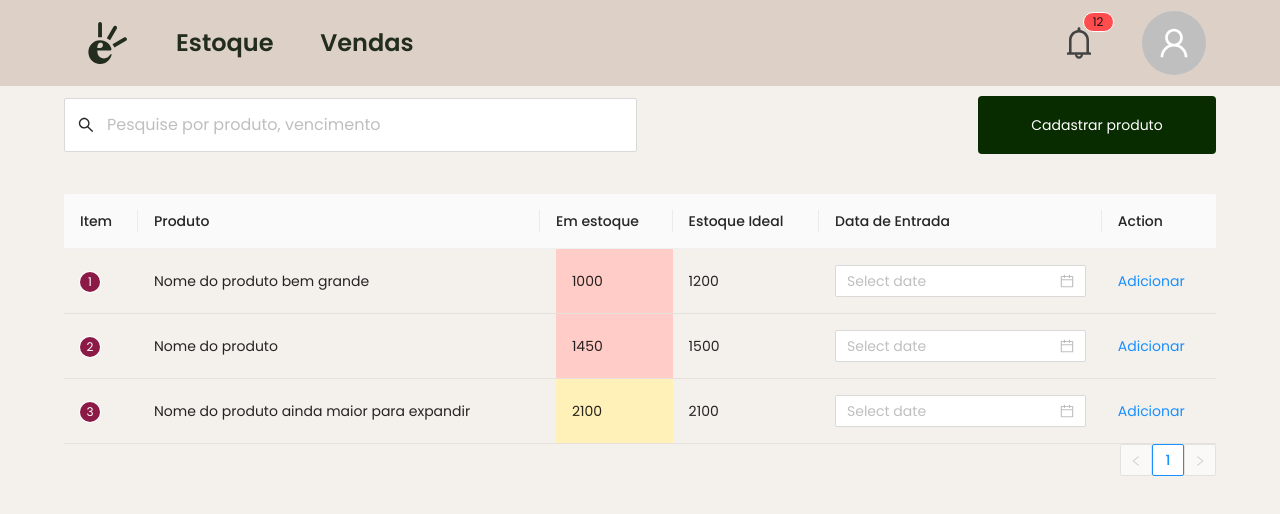
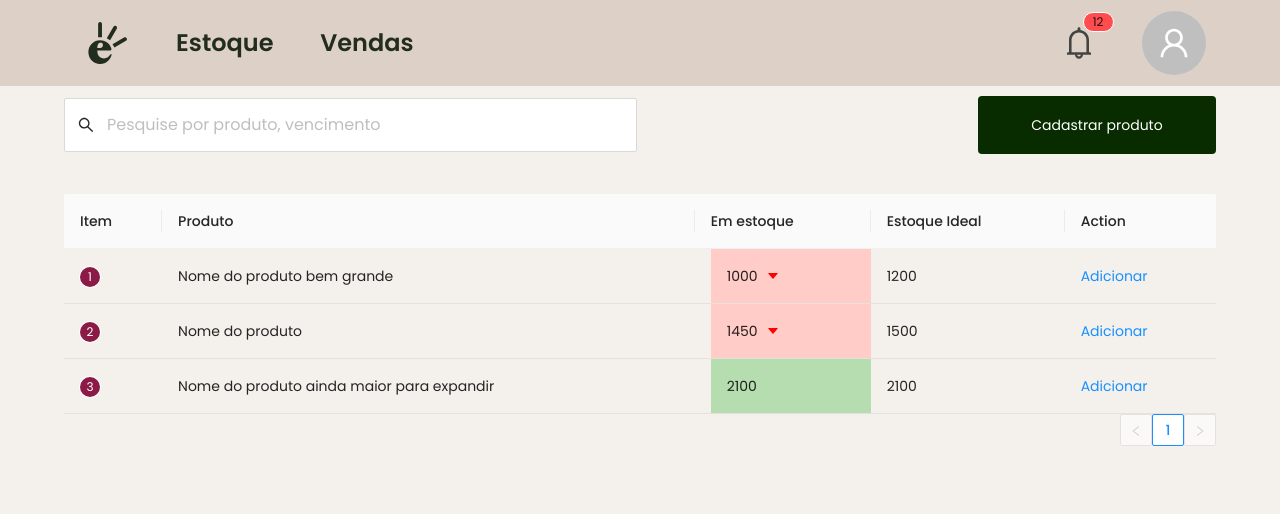
Before and after one commit to leonardoAnjos16/sinve, a React (Create React App) app: page / in a window 1280 px wide. Shown: the top 514 px of the page. Built offline with nearby package versions, Linux system fonts and the light colour scheme.

Commit message:
fix(inventory): add arrows, change color and remove column

```diff
--- a/src/components/Table/index.tsx
+++ b/src/components/Table/index.tsx
@@ -3,7 +3,9 @@ import {
   Space, Table, Tag, DatePicker, Badge,
 } from 'antd';
 import type { ColumnsType } from 'antd/es/table';
-import { Container, LinkCustom, Inventory } from './style';
+import {
+  Container, LinkCustom, Inventory, ArrowDown, ArrowUp,
+} from './style';
 
 interface DataType {
   key: string;
@@ -30,8 +32,10 @@ const columns: ColumnsType<DataType> = [
     dataIndex: 'inventory',
     key: 'inventory',
     render: (item, everything) => (
-      <Inventory isYellow={everything.inventory >= everything.idealInventory}>
+      <Inventory isYellow={everything.inventory === everything.idealInventory}>
         {item}
+        {everything.inventory > everything.idealInventory && <ArrowUp />}
+        {everything.inventory < everything.idealInventory && <ArrowDown />}
       </Inventory>
     ),
   },
@@ -40,16 +44,16 @@ const columns: ColumnsType<DataType> = [
     dataIndex: 'idealInventory',
     key: 'idealInventory',
   },
-  {
-    title: 'Data de Entrada',
-    key: 'date',
-    render: (_, record) => (
-      <DatePicker style={{
-        width: '100%',
-      }}
-      />
-    ),
-  },
+  // {
+  //   title: 'Data de Entrada',
+  //   key: 'date',
+  //   render: (_, record) => (
+  //     <DatePicker style={{
+  //       width: '100%',
+  //     }}
+  //     />
+  //   ),
+  // },
   {
     title: 'Action',
     key: 'action',
--- a/src/components/Table/style.ts
+++ b/src/components/Table/style.ts
@@ -1,4 +1,5 @@
 import styled from 'styled-components';
+import { CaretDownOutlined, CaretUpOutlined } from '@ant-design/icons';
 
 interface InventoryProps {
   isYellow: boolean
@@ -19,10 +20,21 @@ export const Container = styled.div`
 
 export const LinkCustom = styled.a``;
 
+export const ArrowDown = styled(CaretDownOutlined)`
+  color: red;
+  margin-left: 8px !important;
+`;
+
+export const ArrowUp = styled(CaretUpOutlined)`
+  color: red;
+  margin-left: 8px !important;
+
+`;
+
 export const Inventory = styled.div<InventoryProps>`
   width: 100%;
   height: 100%;
-  background-color: ${(props) => (props.isYellow ? '#FFF1B8' : '#FFCCC7')} ;
+  background-color: ${(props) => (props.isYellow ? '#B5DDB0' : '#FFCCC7')} ;
   position: absolute;
   top: 0px;
   display: flex;
```
